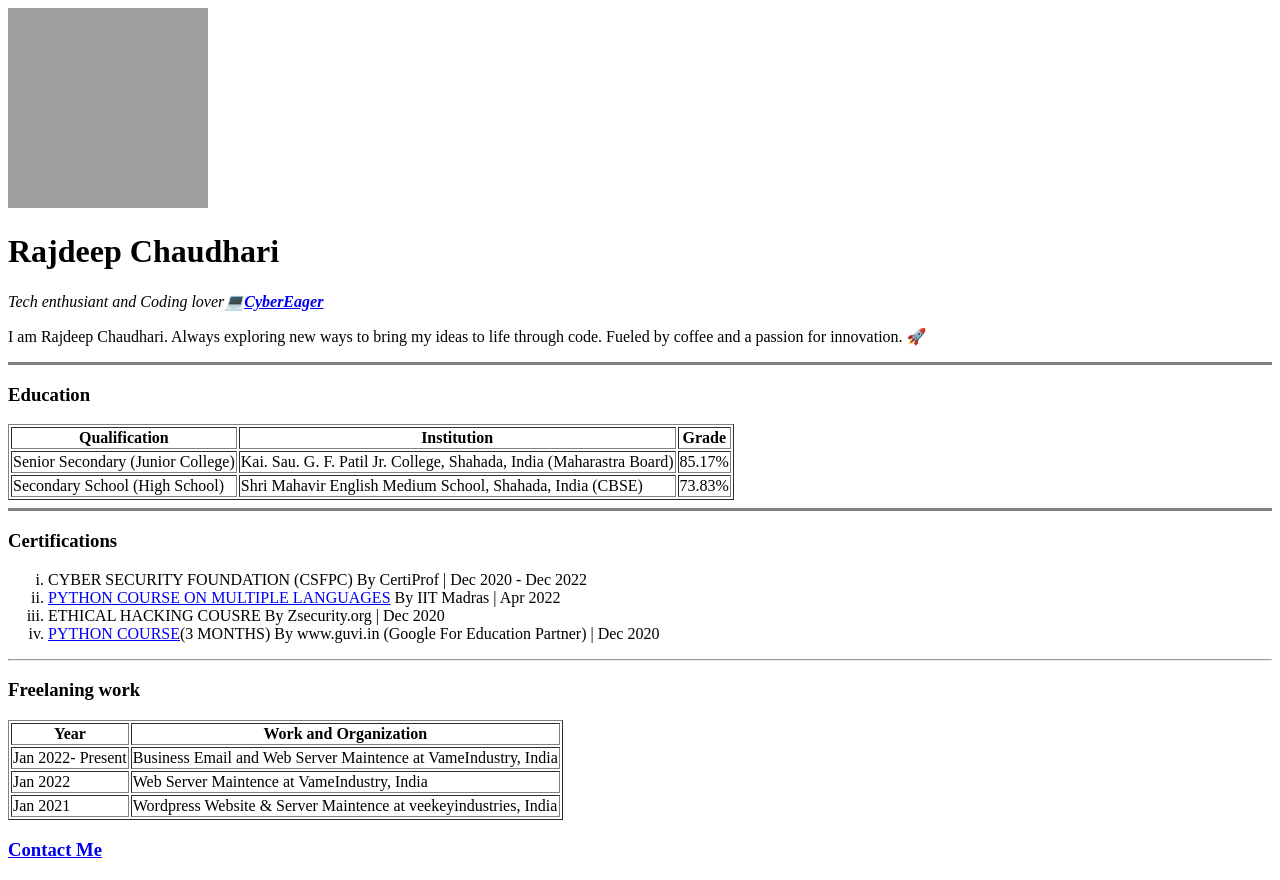
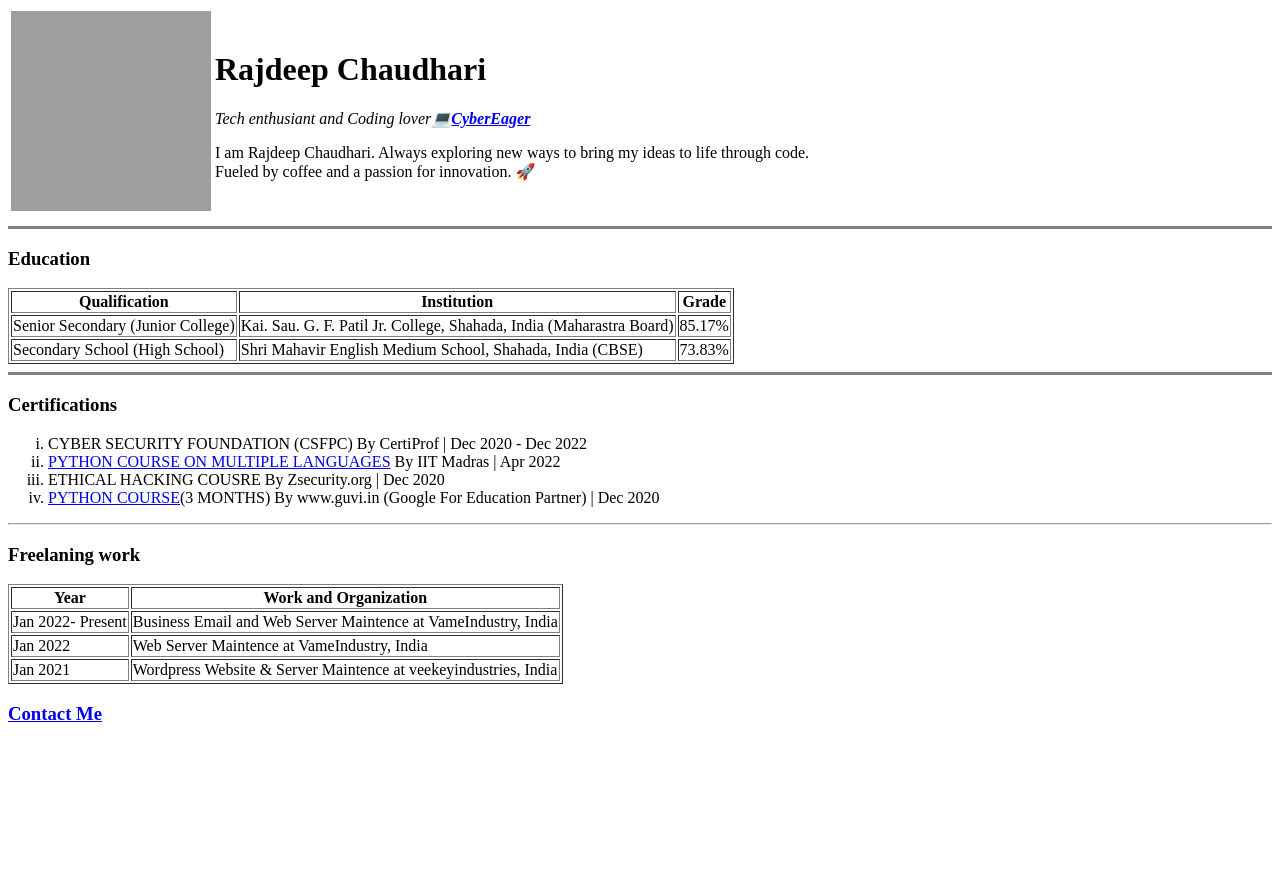
Before and after one commit to cybereager/cv, a plain HTML site: page index.html in a window 1280 px wide. After the commit the page ends 800 px from the top, so only its background shows below. Drawn offline with Linux system fonts and the light colour scheme; grey boxes are pictures that could not be loaded.

Commit message:
Update index.html

```diff
--- a/index.html
+++ b/index.html
@@ -4,10 +4,15 @@
     <title>Personal Website</title>
 </head>
 <body>
-    <img src="pic.png" alt="Rajdeep Chaudhari Profile Picture" width="200" height="200">
-    <h1>Rajdeep Chaudhari</h1>
-    <p><em> Tech enthusiant and Coding lover💻<strong><a href="https://cybereager.net">CyberEager</a></strong></em></p>
-    <p>I am Rajdeep Chaudhari. Always exploring new ways to bring my ideas to life through code. Fueled by coffee and a passion for innovation. 🚀</p>
+    <table>
+        <tr>
+            <td><img src="pic.png" alt="Rajdeep Chaudhari Profile Picture" width="200" height="200"></td>
+            <td><h1>Rajdeep Chaudhari</h1>
+                <p><em> Tech enthusiant and Coding lover💻<strong><a href="https://cybereager.net">CyberEager</a></strong></em></p>
+                <p>I am Rajdeep Chaudhari. Always exploring new ways to bring my ideas to life through code. <br> Fueled by coffee and a passion for innovation. 🚀</p>
+            </td>
+        </tr>
+    </table>
     <hr size="3" noshade>
     <!-- Education Details-->
     <h3>Education</h3>
```
